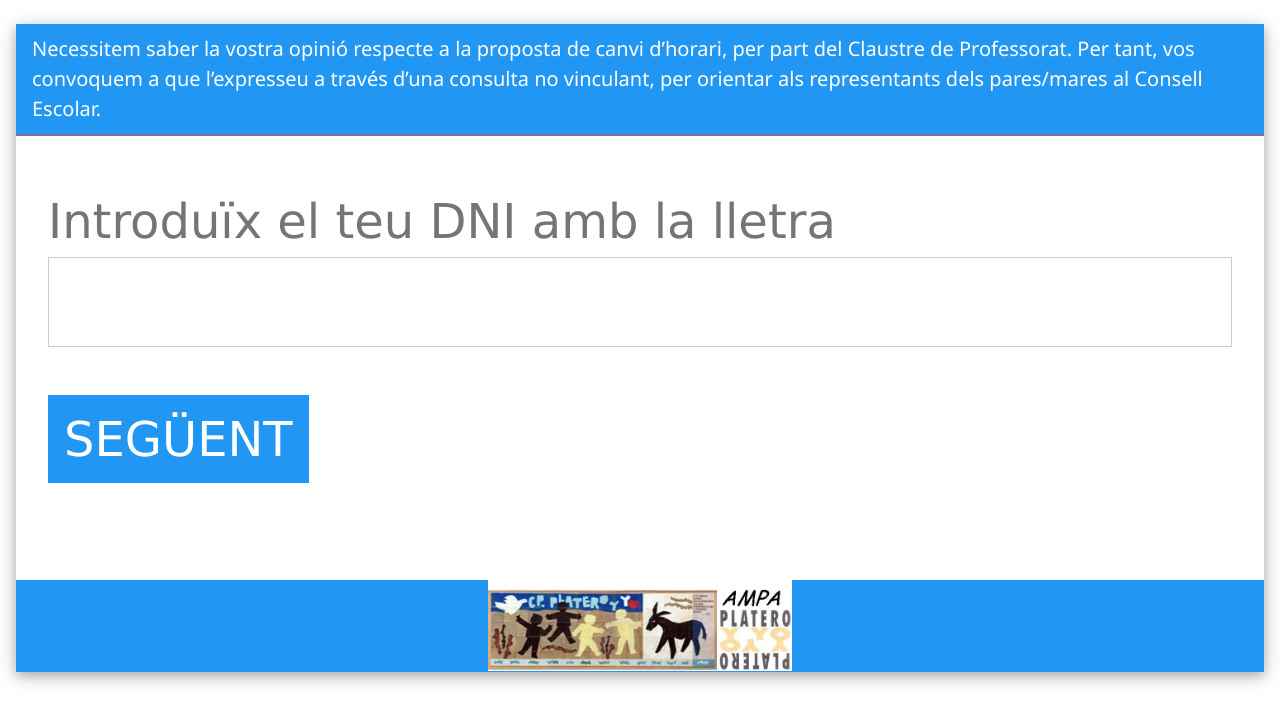
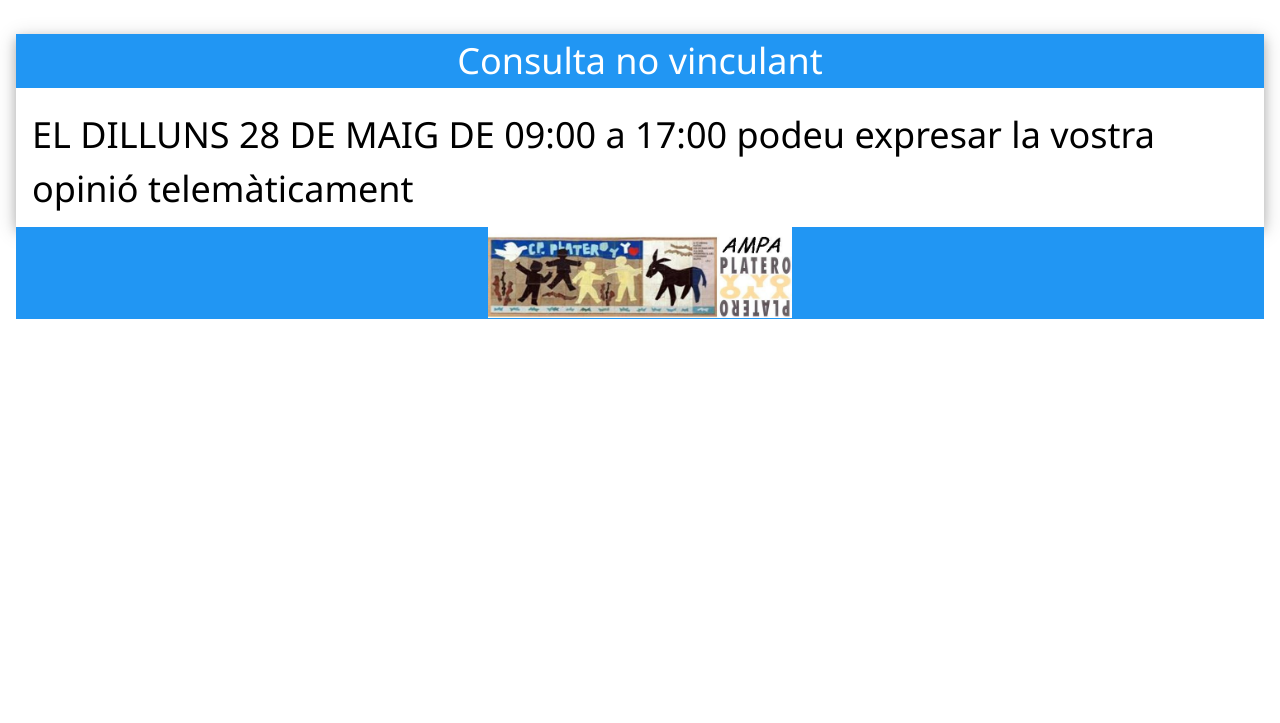
Before and after one commit to pacogomezarnal/consultaAMPA, a PHP site: page / in a window 1280 px wide. Shown: the top 723 px of the page. Run offline with PHP 8.4, Linux system fonts and the light colour scheme.

Commit message:
Definitivo

```diff
--- a/index.php
+++ b/index.php
@@ -8,32 +8,17 @@
   </head>
   <body>
     <div class="w3-row w3-padding-24 w3-margin-right w3-margin-left">
-      <div class="w3-card-4 w3-xxxlarge">
-        <header class="w3-container w3-blue w3-xxxlarge">
-          <h4 w3-xxxlarge>Necessitem saber la vostra opinió respecte a la proposta de canvi d’horari, per part del Claustre de Professorat. Per tant, vos convoquem a que l’expresseu a través d’una consulta no vinculant, per orientar als representants dels pares/mares al Consell Escolar.</h4>
-        </header>
-        <header class="w3-container w3-red w3-xxlarge">
-          <?php
-          if(isset($_GET["m"])){
-          ?>
-          <h4><?=$_GET["m"]?></h4>
-          <?php
-          }
-          ?>
+      <div class="w3-card-4">
+        <header class="w3-blue w3-center">
+          <h1 w3-xxxlarge>Consulta no vinculant</h1>
         </header>
         <div class="w3-container w3-xxxlarge">
-          <form class="w3-container" action="votar.php" method="post">
-            <p>
-              <label class="w3-text-grey">Introduïx el teu DNI amb la lletra</label>
-              <input class="w3-input w3-border" type="text" required="" name="dni">
-            </p>
-            <p><input type="submit" class="w3-btn w3-padding w3-blue" value="SEGÜENT"></p>
-          </form></p>
+          <h1>EL DILLUNS 28 DE MAIG DE 09:00 a 17:00 podeu expresar la vostra opinió telemàticament</h1>
         </div>
-        <footer class="w3-container w3-blue w3-center">
-          <img src="img/logo_ampa.jpg" alt="AMPA" width="25%">
-        </footer>
       </div>
+      <footer class="w3-container w3-blue w3-center">
+        <img src="img/logo_ampa.jpg" alt="AMPA" width="25%">
+      </footer>
     </div>
   </body>
 </html>
```
Also changed, not shown: index2.php (added, +39 -0 lines).
